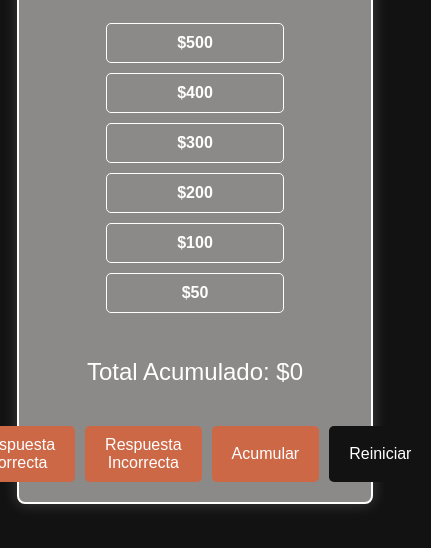
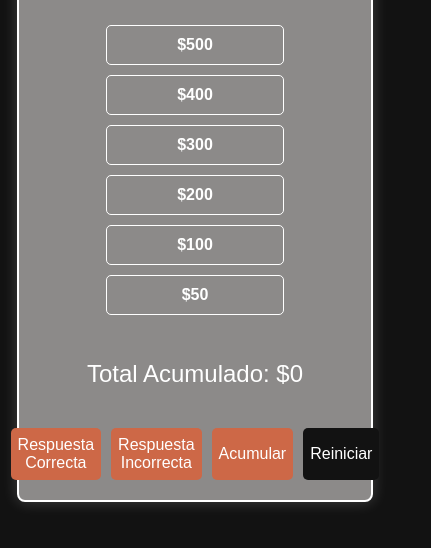
Before and after one commit to JhonyOC13/rival_mas_debil, a plain HTML site: page index.html in a window 390 px wide. Shown: the part 222-770 px from the top of the page, 431 px wide, since content can reach past the window. Drawn offline with Linux system fonts and the light colour scheme.

Commit message:
Responsive_V1

```diff
--- a/style.css
+++ b/style.css
@@ -81,3 +81,9 @@ body {
 .controls .reset:hover {
     background-color: #5e5e5e;
 }
+
+@media (max-width: 480px) {
+    .controls button {
+        padding: 8px 7px;
+    }
+}
```
